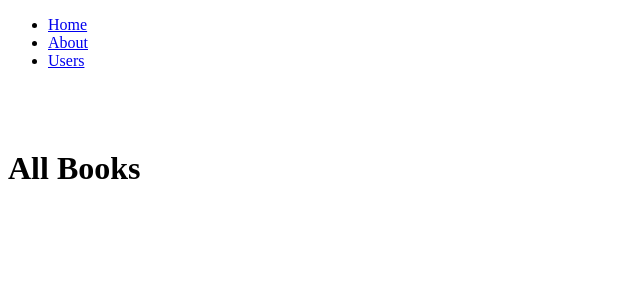
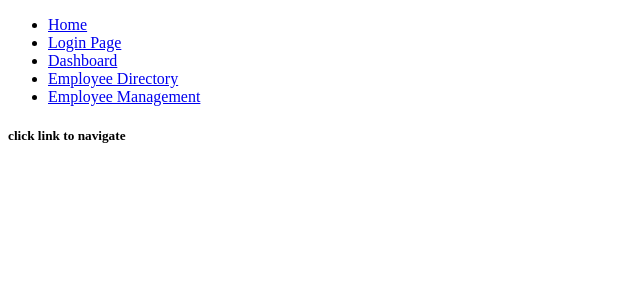
Before and after one commit to RoshniPillai/HRMS, a React (Create React App) app: page / in a window 1280 px wide. Shown: the top 300 px of the page, without its empty margins (0-640 px from the left). Built offline with nearby package versions, Linux system fonts and the light colour scheme.

Commit message:
app.js changes

```diff
--- a/src/App.js
+++ b/src/App.js
@@ -16,91 +16,36 @@
 //     </div>
 //   );
 // }
-import React from "react";
-import { BrowserRouter as Router, Switch, Route, Link } from "react-router-dom";
-import Books from "./Books";
+
+import ReactDOM from "react-dom";
+import { BrowserRouter, Routes, Route } from "react-router-dom";
+import LoginPage from "./components/login";
+import DashboardPage from "./components/sample";
+import EmployeeDirectoryPage from "./components/employeeDirectory";
+import EmployeeManagementPage from "./components/employeeManagement";
+import Home from "./Home";
+import Layout from "./Layout";
 
 export default function App() {
   return (
-    <Router>
-      <div>
-        <nav>
-          <ul>
-            <li>
-              <Link to="/">Home</Link>
-            </li>
-            <li>
-              <Link to="/about">About</Link>
-            </li>
-            <li>
-              <Link to="/users">Users</Link>
-            </li>
-          </ul>
-        </nav>
-
-        {/* A <Switch> looks through its children <Route>s and
-            renders the first one that matches the current URL. */}
-        <Switch>
-          <Route path="/about">
-            <Books />
-          </Route>
-          <Route path="/users">
-            <Books />
-          </Route>
-          <Route path="/">
-            <Books />
-          </Route>
-        </Switch>
-      </div>
-    </Router>
+    <BrowserRouter>
+      <Routes>
+        <Route path="/" element={<Layout />}>
+          <Route index element={<Home />} />
+          <Route path="loginPage" element={<LoginPage />} />
+          <Route path="dashboard" element={<DashboardPage />} />
+          <Route
+            path="employeeDirectoryPage"
+            element={<EmployeeDirectoryPage />}
+          />
+          <Route
+            path="employeeManagementPage"
+            element={<EmployeeManagementPage />}
+          />
+        </Route>
+      </Routes>
+    </BrowserRouter>
   );
 }
-// import React from "react";
-// import "./styles.css";
-// import { Tabs, Tab, AppBar } from "@material-ui/core";
-// import { Route, BrowserRouter, Switch, Link } from "react-router-dom";
-// import Books from "./Books";
-// import Favorites from "./Favorites";
 
-// export default function App() {
-//   const routes = ["/books", "/favorites"];
-//   return (
-//     <div className="App">
-//       <BrowserRouter>
-//         <Route
-//           path="/"
-//           render={(history) => (
-//             <AppBar>
-//               <Tabs
-//                 value={
-//                   history.location.pathname !== "/"
-//                     ? history.location.pathname
-//                     : false
-//                 }
-//               >
-//                 {console.log(history.location.pathname)}
-//                 <Tab
-//                   value={routes[0]}
-//                   label="books"
-//                   component={Link}
-//                   to={routes[0]}
-//                 />
-//                 <Tab
-//                   value={routes[1]}
-//                   label="Favorites"
-//                   component={Link}
-//                   to={routes[1]}
-//                 />
-//               </Tabs>
-//             </AppBar>
-//           )}
-//         />
-
-//         <Switch>
-//           <Route path="/books" component={Books} />
-//           <Route path="/favorites" component={Favorites} />
-//         </Switch>
-//       </BrowserRouter>
-//     </div>
-//   );
-// }
+ReactDOM.render(<App />, document.getElementById("root"));
--- a/src/Books.js
+++ /dev/null
@@ -1,5 +0,0 @@
-import React from "react";
-
-export default function Books() {
-  return <h1 style={{ marginTop: "10vh" }}>All Books</h1>;
-}
--- /dev/null
+++ b/src/Home.js
@@ -0,0 +1,5 @@
+const Home = () => {
+  return <h5>click link to navigate</h5>;
+};
+
+export default Home;
--- /dev/null
+++ b/src/Layout.js
@@ -0,0 +1,31 @@
+import { Outlet, Link } from "react-router-dom";
+
+const Layout = () => {
+  return (
+    <>
+      <nav>
+        <ul>
+          <li>
+            <Link to="/">Home</Link>
+          </li>
+          <li>
+            <Link to="/loginPage">Login Page</Link>
+          </li>
+          <li>
+            <Link to="/dashboard">Dashboard</Link>
+          </li>
+          <li>
+            <Link to="/EmployeeDirectoryPage">Employee Directory</Link>
+          </li>
+          <li>
+            <Link to="/employeeManagementPage">Employee Management</Link>
+          </li>
+        </ul>
+      </nav>
+
+      <Outlet />
+    </>
+  );
+};
+
+export default Layout;
```
